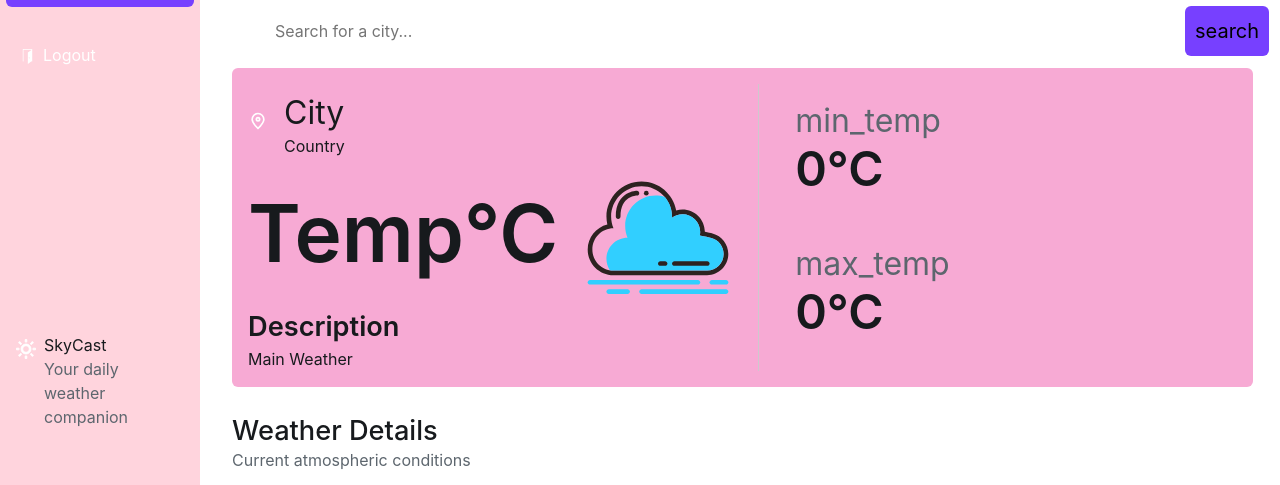
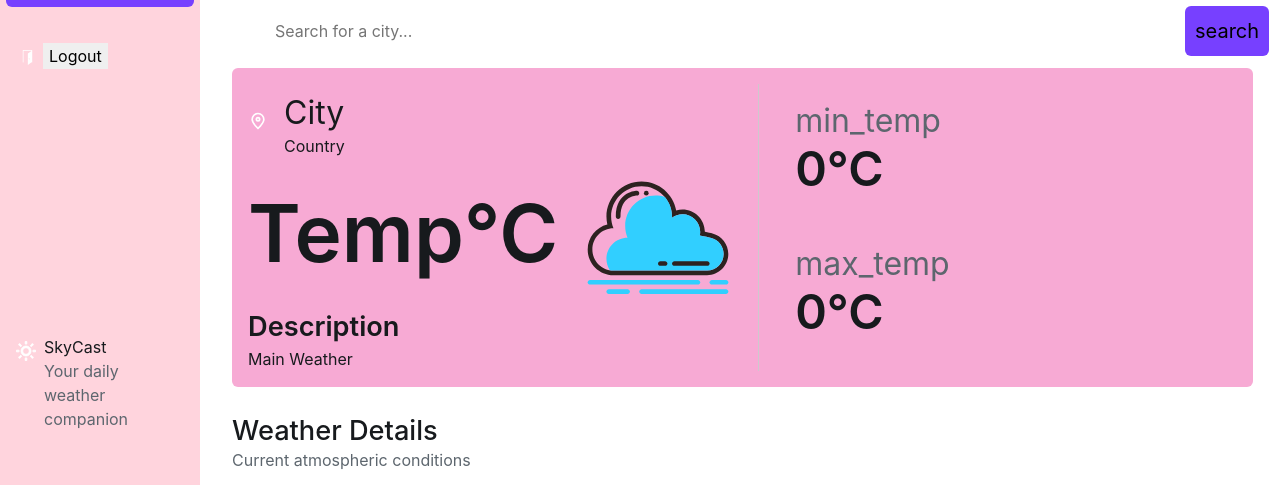
Before and after one commit to Faith757/frontend, a plain HTML site: page forecast.html in a window 1280 px wide. Shown: the part 129-614 px from the top of the page. Drawn offline with Linux system fonts and the light colour scheme.

Commit message:
frontend

```diff
--- a/forecast.html
+++ b/forecast.html
@@ -17,7 +17,8 @@
       <h4 class="mb-5">SkyCast</h4>
     </div>
       <p class="mb-0 mt-5"><a href="forecast.html" class="text-decoration-none fg-white fw-semibold">Current Weather</a></p>
-      <p class="mb-0 mt-5"><a href="index.html" class="text-decoration-none fg-white">Logout</a></p>
+      <!-- <p class="mb-0 mt-5"><a href="index.html" class="text-decoration-none fg-white">Logout</a></p> -->
+       <button onclick="logout()" class="border-0">Logout</button>
   </nav>
   <nav class="bg-subtle-accent position-fixed top-0 nav1" style="width: 200px; height: 100vh">
     <div class="d-flex align-items-center gap-3 ms-8">
@@ -34,7 +35,8 @@
       <a href="index.html">
         <img src="image/logout.svg" class="img-fluid object-fit-contain" style="width: 15px; height: 15px">
       </a>
-      <p class="mb-0"><a href="index.html" class="text-decoration-none fg-white">Logout</a></p>
+      <!-- <p class="mb-0"><a href="index.html" class="text-decoration-none fg-white">Logout</a></p> -->
+      <button onclick="logout()" class="border-0">Logout</button>
     </div>
     <div class="d-flex align-items-start gap-3 p-5" style="margin-top: 250px;">
       <img src="image/sun1.svg" class="img-fluid object-fit-contain mt-2" style="width: 20px; height: 20px">
--- a/script.js
+++ b/script.js
@@ -42,3 +42,19 @@ form.addEventListener('submit', async (e) => {
 
   }
 })
+
+async function logout(){
+  try{
+    const response = await fetch(`${API_URL}/user/login`,{
+      method: "POST"
+    })
+    const data = await response.json();
+    if(response.ok){
+      localStorage.removeItem("token");
+      alert(data.message)
+    }
+  }catch (error){
+     console.log("logout error:", error)
+  }
+
+}
```
